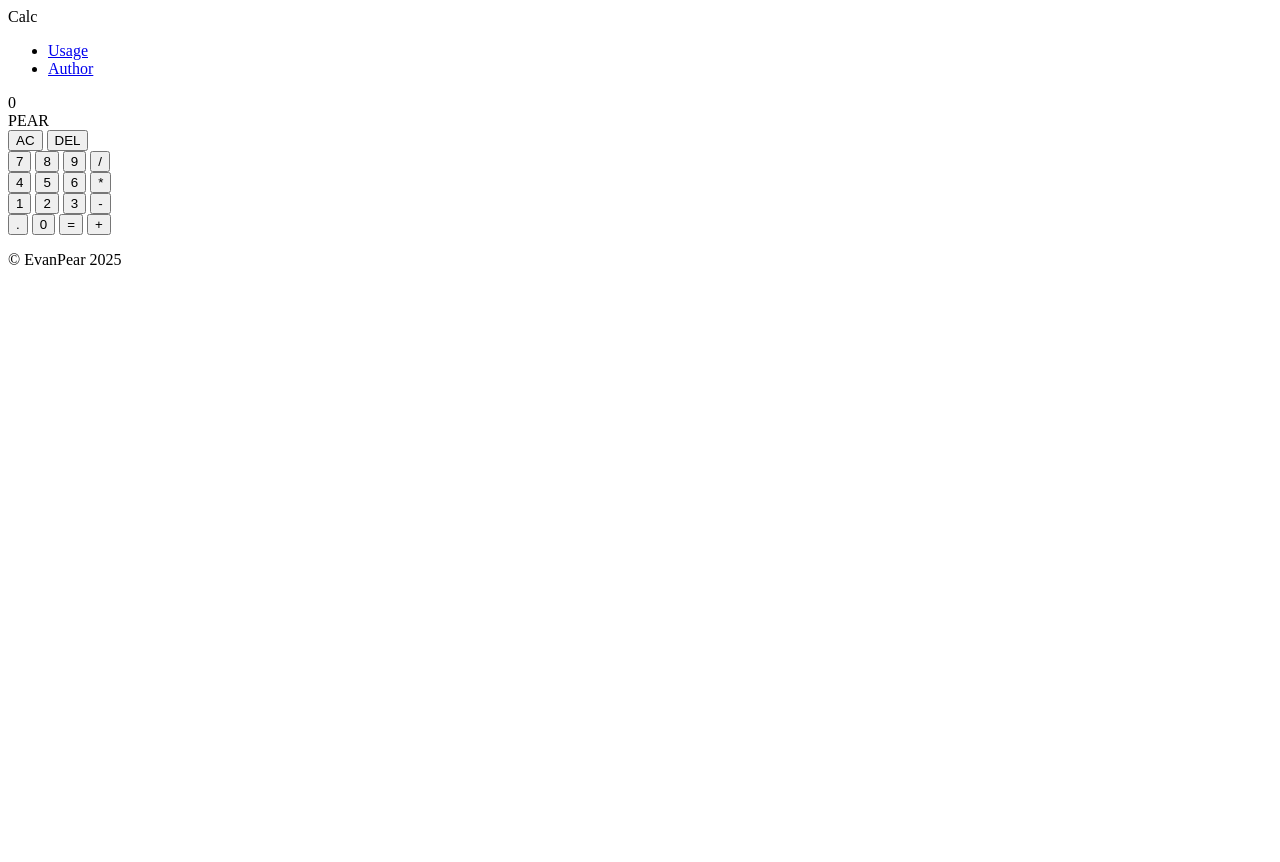
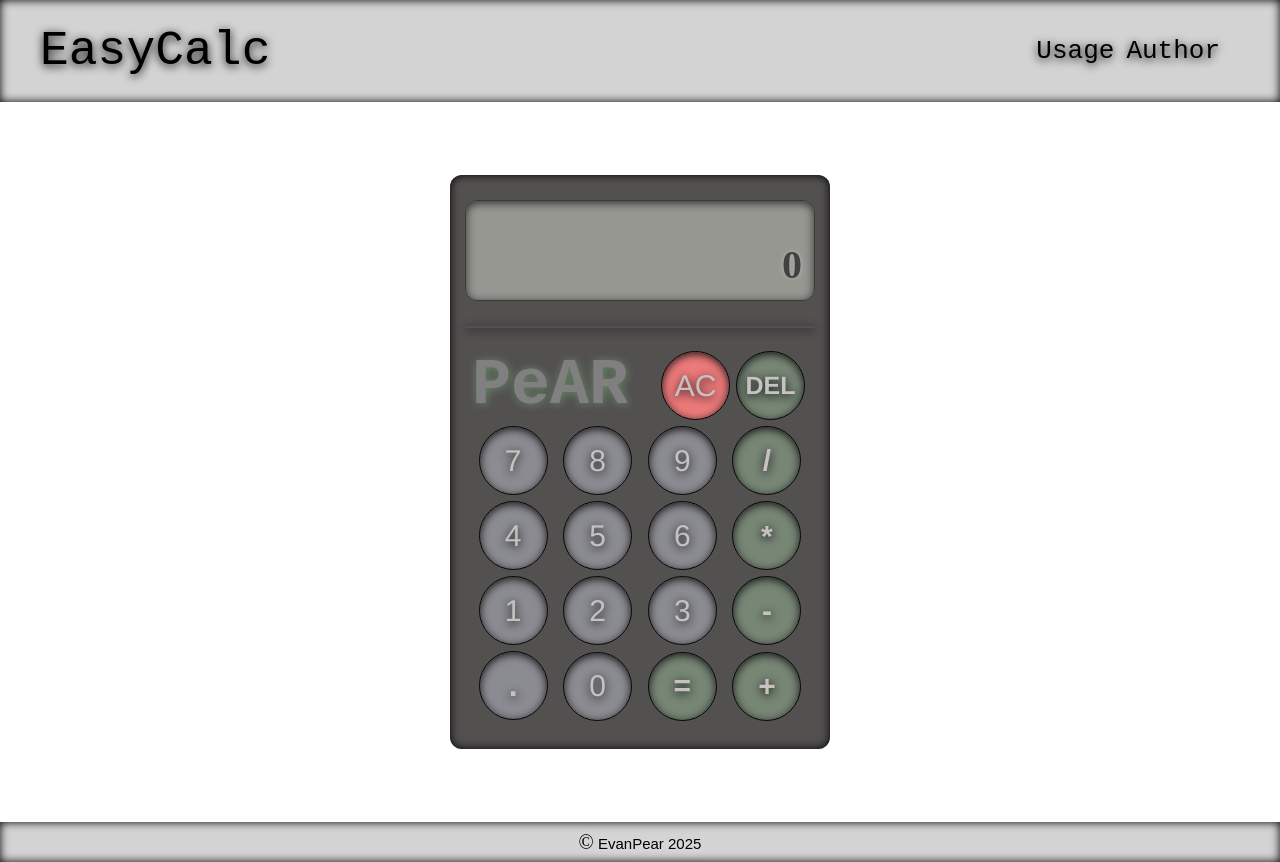
Before and after one commit to EvanPear/calculator-odin, a plain HTML site: page index.html in a window 1280 px wide. Before the commit the page ends 800 px from the top, so only its background shows below. Drawn offline with Linux system fonts and the light colour scheme.

Commit message:
update HTML structure for calculator and UI tweaks
Changed page title to EasyCalc and added stylesheet link.

Wrapped copyright in span, so the footer font would not affect it.

Added <div class="bend"> for visual depth under the display.

```diff
--- a/index.html
+++ b/index.html
@@ -5,10 +5,11 @@
     <meta name="viewport" content="width=device-width, initial-scale=1.0">
     <title>Web Calculator</title>
     <script src="main.js" defer></script>
+    <link rel="stylesheet" href="styles.css">
 </head>
 <body>
     <div class="header">
-        <div class="title">Calc</div>
+        <div class="title">EasyCalc</div>
         <div class="nav-links">
             <ul>
                 <li>
@@ -24,9 +25,10 @@
     <div class="main-container">
         <div class="calculator-container">
             <div class="display" id="display">0</div>
+            <div class="bend"></div>
             <div class="keypad">
                 <div class="first-row">
-                    <div class="branding">PEAR</div>
+                    <div class="branding">PeAR</div>
                     <button class="btn control" id="clear" data-action="AC">AC</button>
                     <button class="btn control" id="delete" data-action="DEL">DEL</button>
                 </div>
@@ -59,7 +61,7 @@
     </div>
 
     <footer>
-       <p> &#169; EvanPear 2025</p>
+       <p><span id="first-word">&#169;</span> EvanPear 2025</p>
     </footer>
 </body>
 </html>
```
